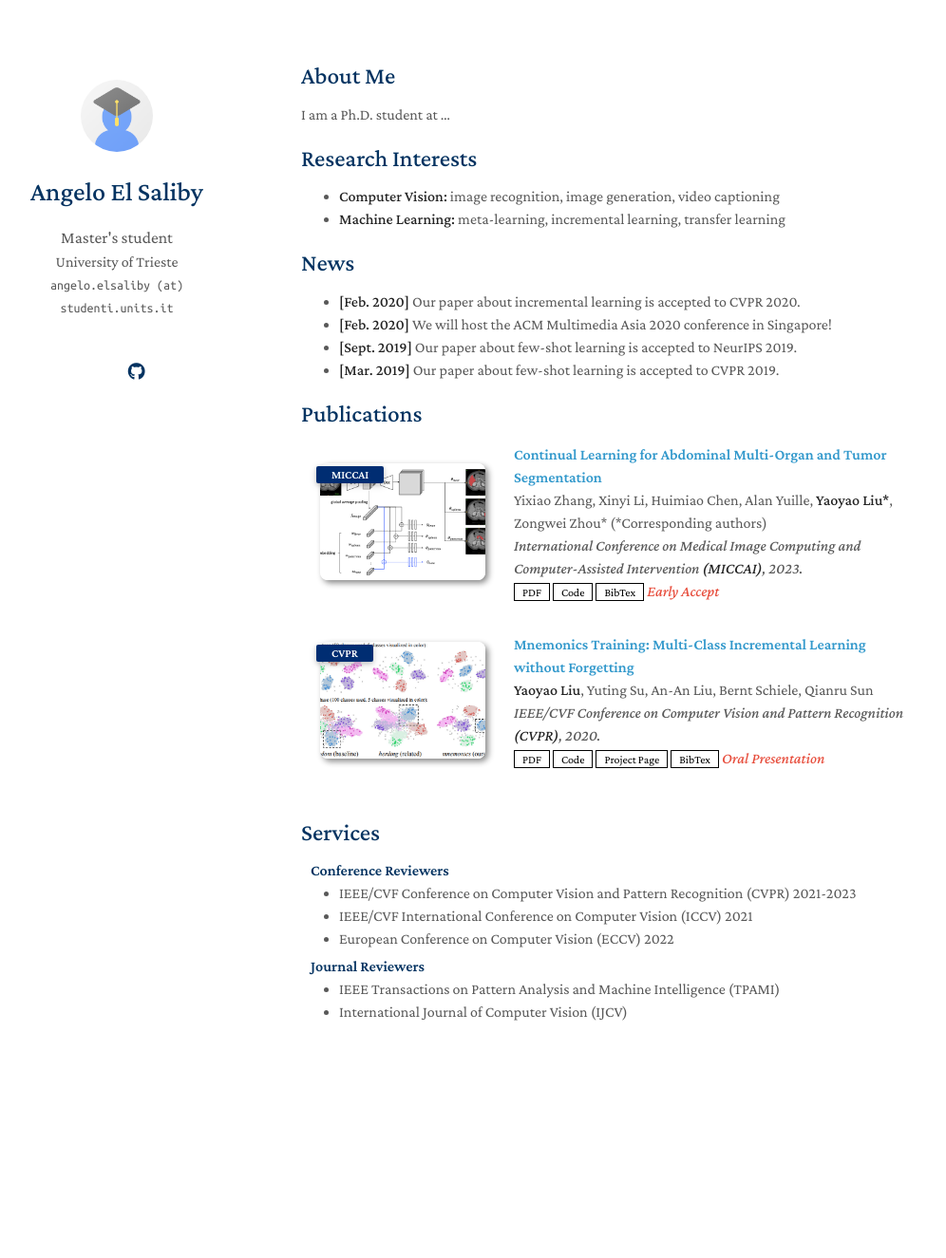
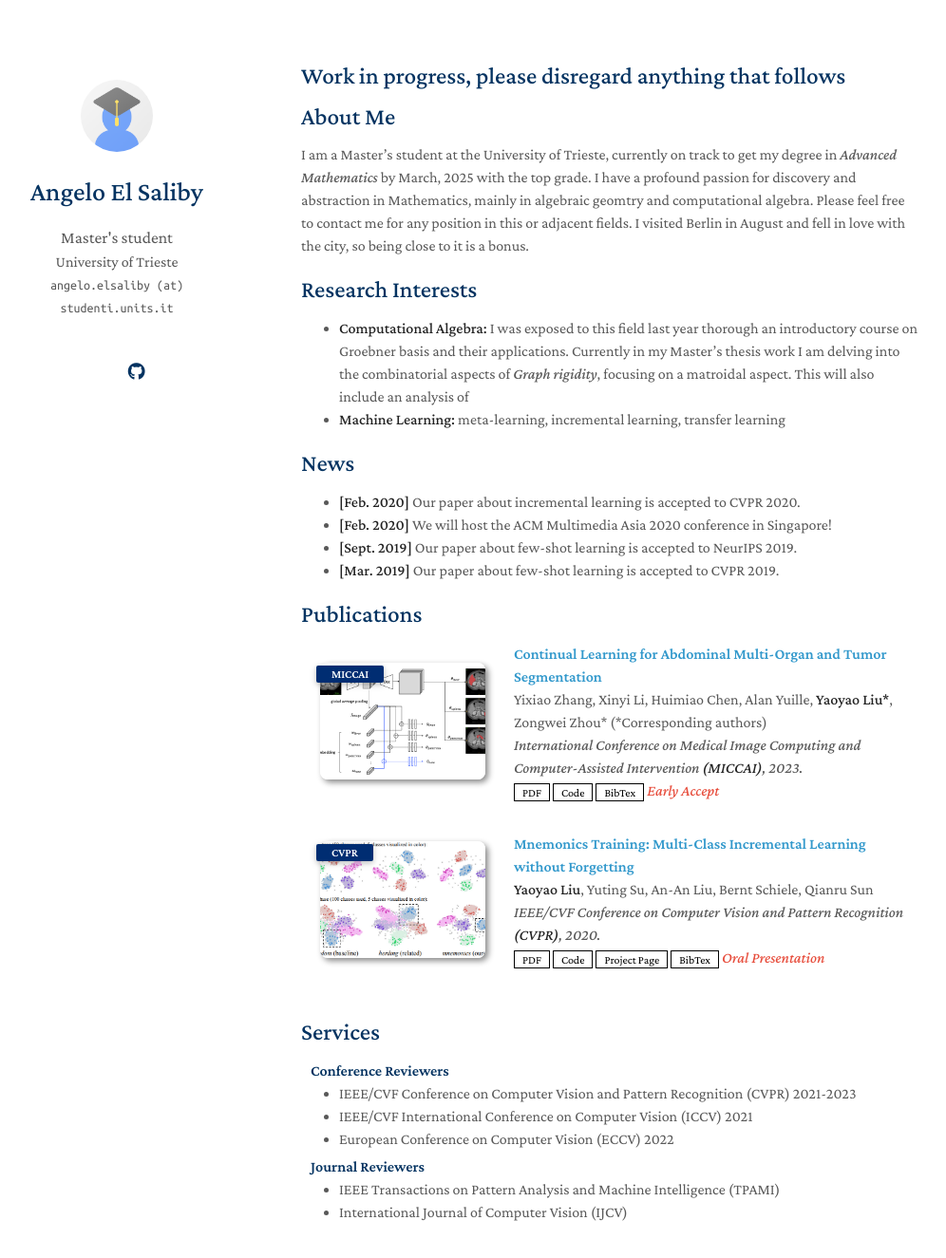
Before and after one commit to AngeloElSaliby/AngeloElSaliby.github.io, a Jekyll site: the page built from index.md, in a window 1280 px wide and 1383 px high. Shown: the top 1325 px of the window at 95% size, without its empty margins (153-1149 px from the left). Built offline with Jekyll 4.4.1, drawn with Linux system fonts in a browser that asks for light colours; a style sheet for code colours, icons or effects is not loaded; our own code applies the rules of GitHub Pages for plain Markdown files.

Commit message:
Update index.md
updated about me section, research interests, and added disclaimer for residual template information

```diff
--- a/index.md
+++ b/index.md
@@ -1,14 +1,14 @@
 ---
 layout: homepage
 ---
+## Work in progress, please disregard anything that follows
 
 ## About Me
 
-I am a Ph.D. student at ...
-
+I am a Master's student at the University of Trieste, currently on track to get my degree in _Advanced Mathematics_ by March, 2025 with the top grade. I have a profound passion for discovery and abstraction in Mathematics, mainly in algebraic geomtry and computational algebra. Please feel free to contact me for any position in this or adjacent fields. I visited Berlin in August and fell in love with the city, so being close to it is a bonus.
 ## Research Interests
 
-- **Computer Vision:** image recognition, image generation, video captioning
+- **Computational Algebra:** I was exposed to this field last year thorough an introductory course on Groebner basis and their applications. Currently in my Master's thesis work I am delving into the combinatorial aspects of _Graph rigidity_, focusing on a matroidal aspect. This will also include an analysis of
 - **Machine Learning:** meta-learning, incremental learning, transfer learning
 
 ## News
```
